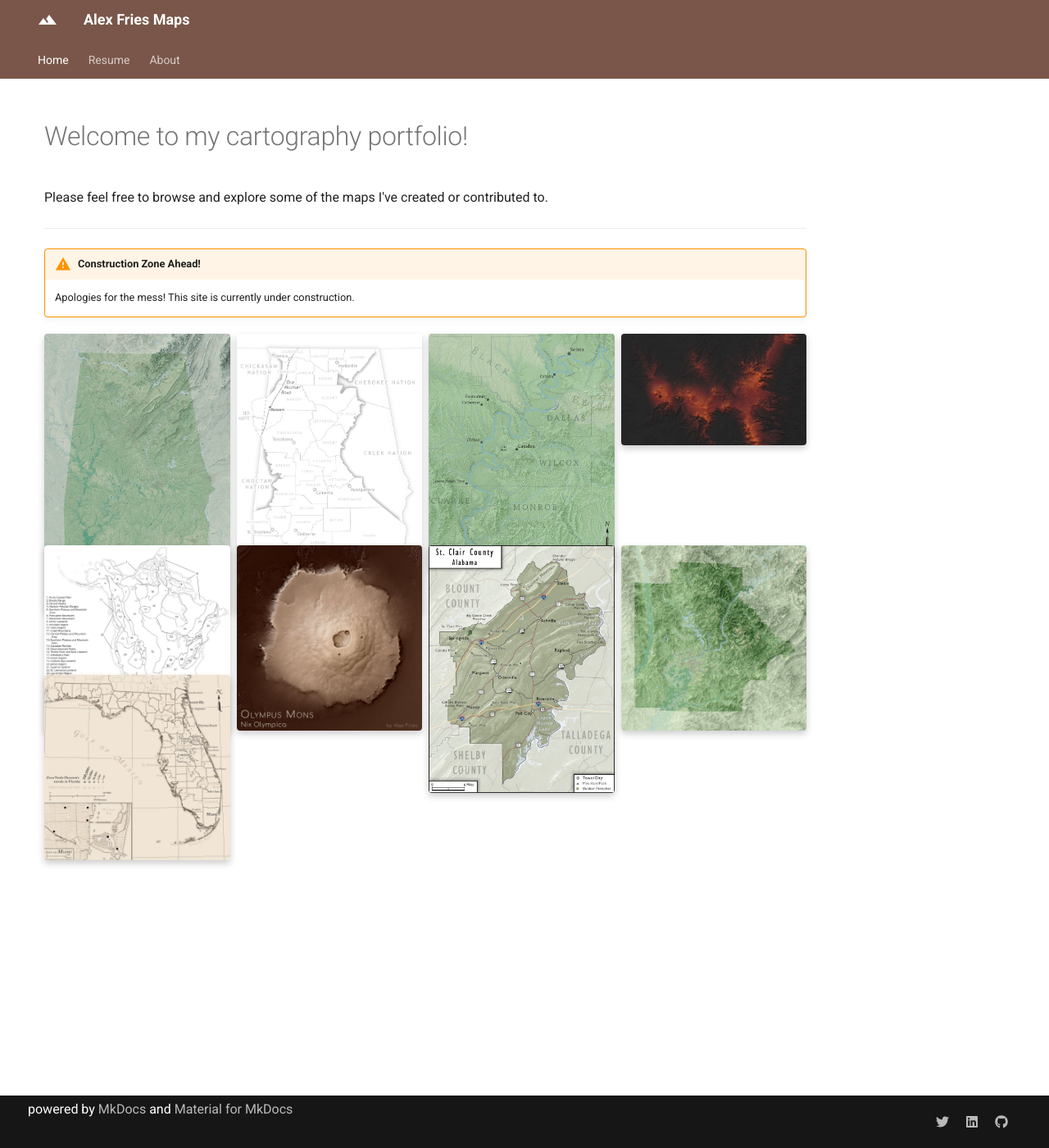
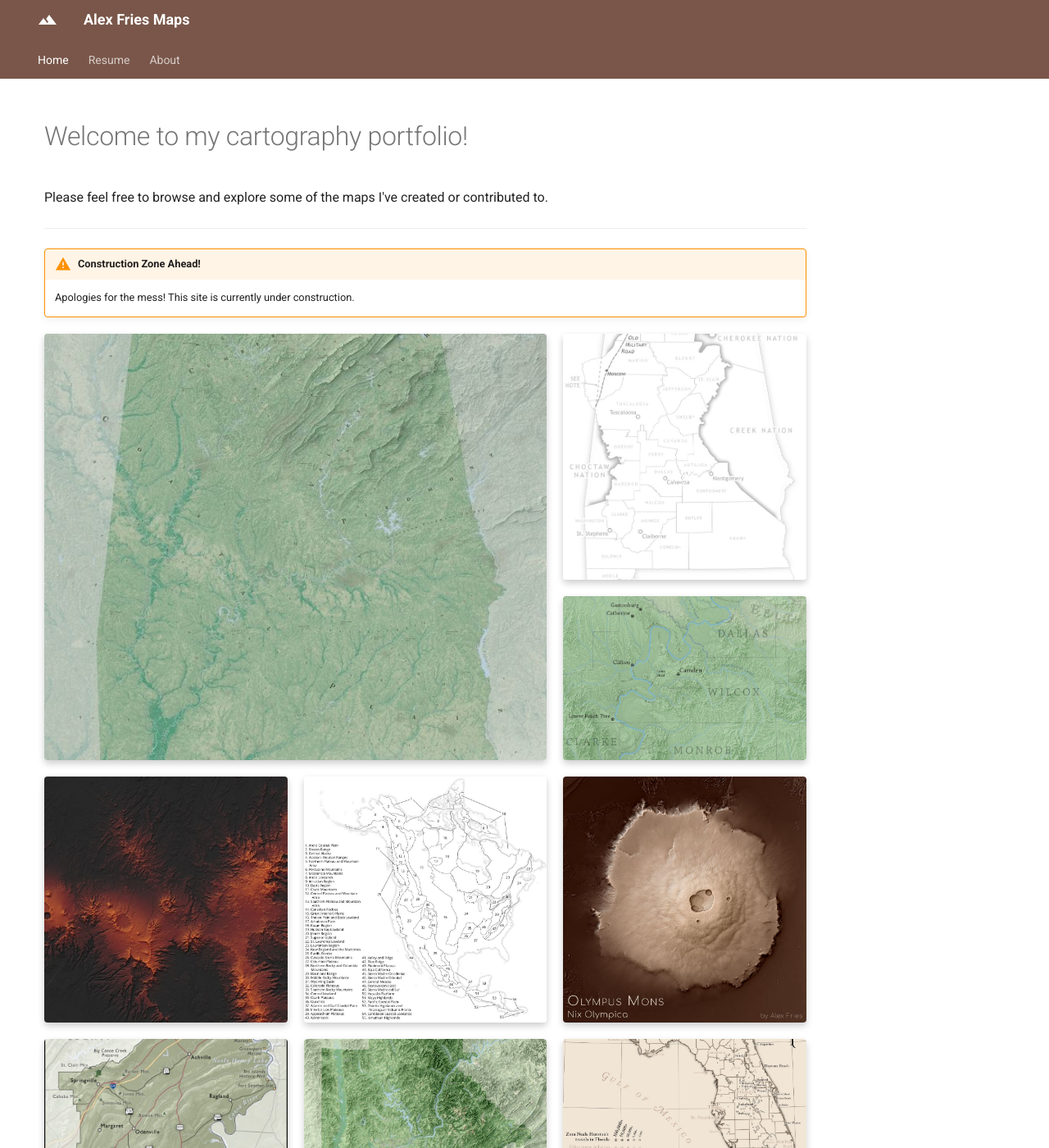
Before and after one commit to acfries/acfries.github.io, an MkDocs documentation site: the page built from docs/index.md, in a window 1280 px wide and 1400 px high. Shown: the whole window at 82% size. Built offline with MkDocs 1.6.1 and Material for MkDocs 9.7.7, drawn with Linux system fonts in a browser that asks for light colours.

Commit message:
Adjusting code in extra.css

```diff
--- a/docs/stylesheets/extra.css
+++ b/docs/stylesheets/extra.css
@@ -23,30 +23,28 @@
 
 /*Image Styling*/
 
+img {
+  	border-radius: 4px;
+  	box-shadow: 0 4px 8px 0 rgba(0, 0, 0, 0.2);
+}
+
 .gallery {
   display: grid;
-	grid-gap: 8px;
-	grid-template-columns: repeat(auto-fill, minmax(200px, 1fr));
-	grid-auto-rows: 250px 150px;
+  grid-gap: 20px;
+  grid-template-columns: repeat(auto-fill, minmax(250px, 1fr));
+  grid-auto-rows: 300px 200px;
   grid-auto-flow: dense;
 }
-
-.entry {
+.gallery .entry img {
   position: relative;
   width: 100%;
   height: 100%;
   object-fit: cover;
 }
-
-@media screen (min-width: 76.25em) {
-	first-child.gallery{
-		grid-area: 1 / 1 / span 2 / span 2;
+@media (min-width: 76.25em) {
+  .gallery .entry:first-child {
+    grid-area: 1/1/span 2/span 2;
   }
-}
-
-img {
-  	border-radius: 4px;
-  	box-shadow: 0 4px 8px 0 rgba(0, 0, 0, 0.2);
 }
 
 img.feature {
```
Lines whose indentation alone changed are shown as unchanged.
